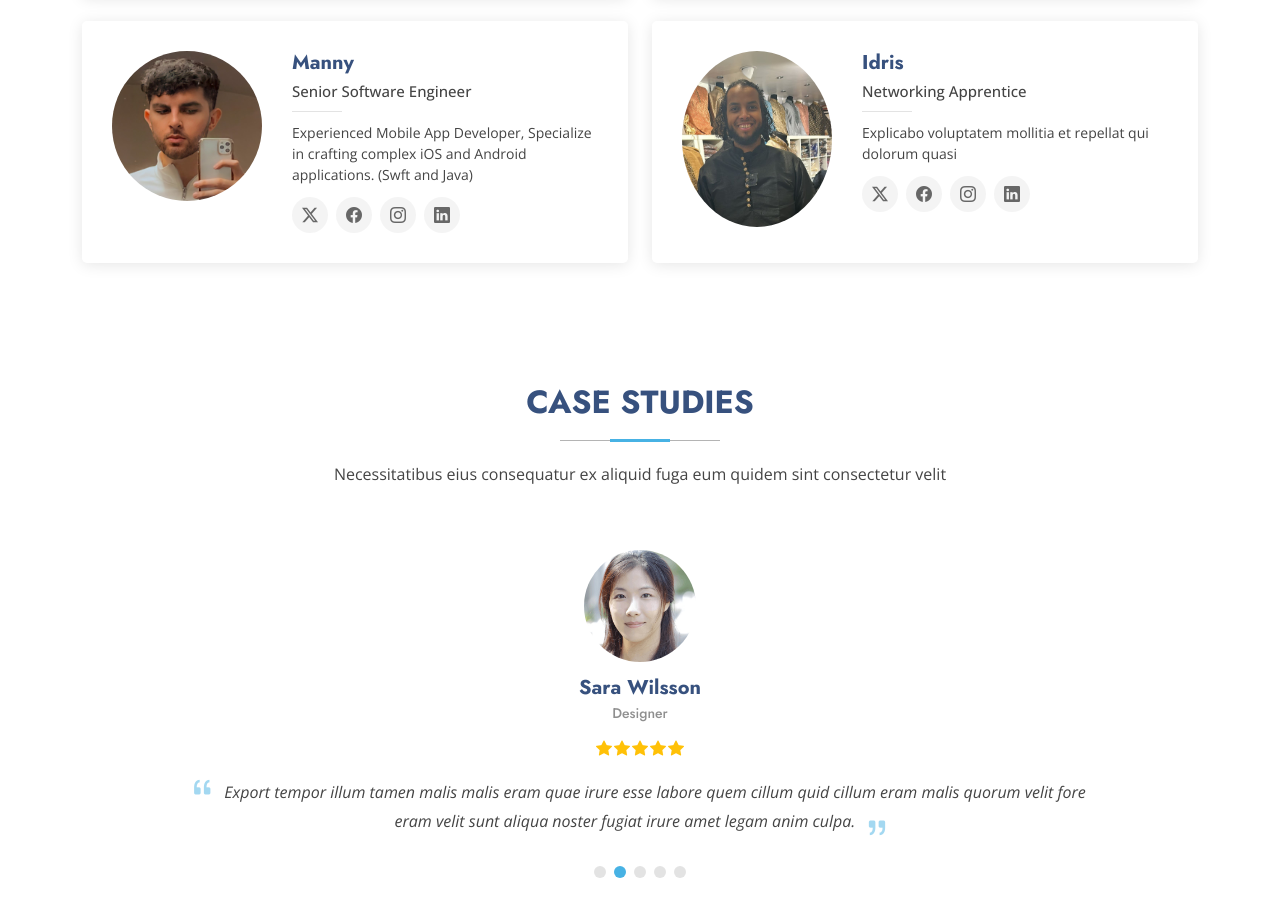
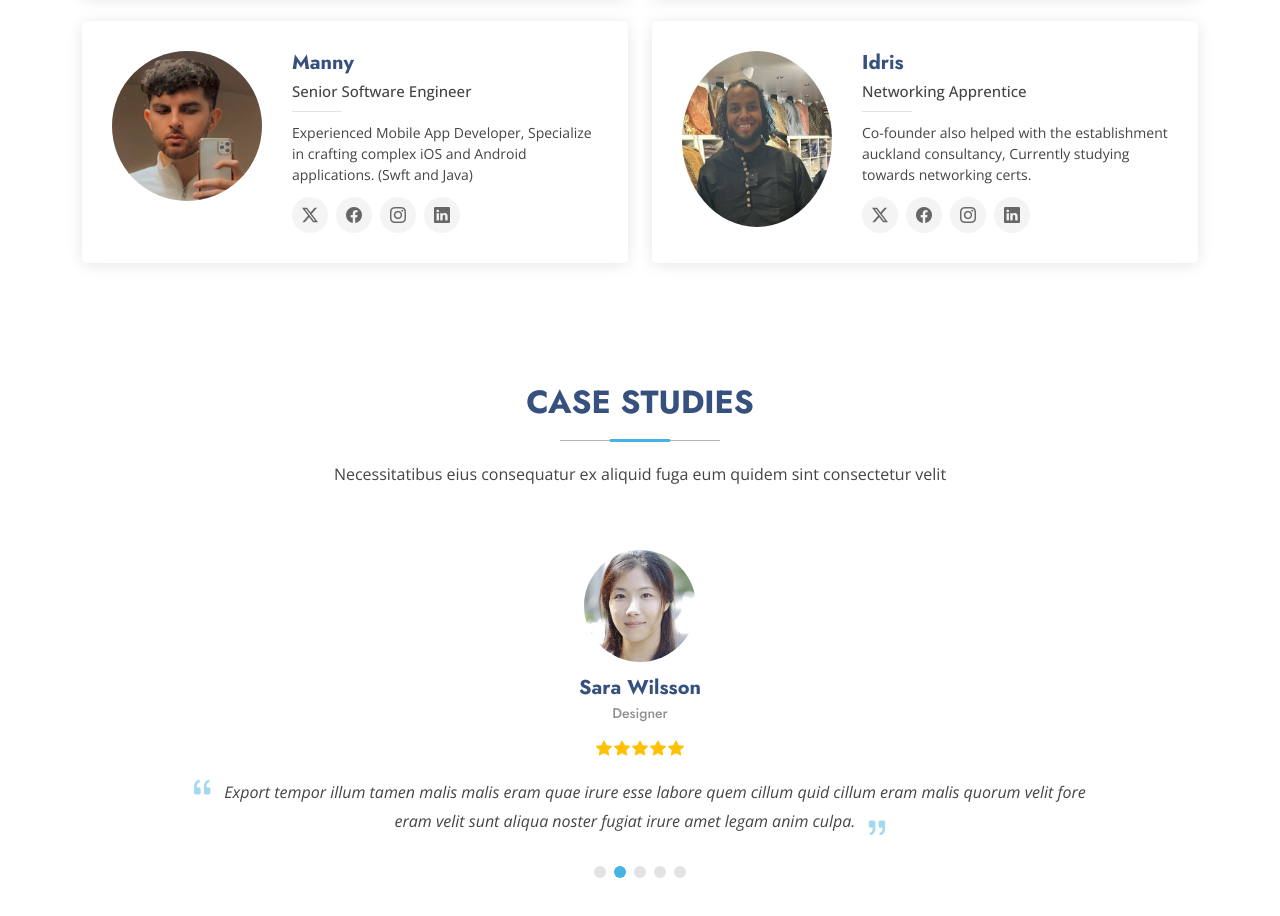
Before and after one commit to gingermuaz/Auckland-Consultancy-Limited, a plain HTML site: page index.html in a window 1280 px wide. Shown: the part 6065-6981 px from the top of the page. Drawn offline with nearby package versions, Linux system fonts and the light colour scheme.

Commit message:
Update index.html

```diff
--- a/index.html
+++ b/index.html
@@ -678,7 +678,7 @@
               <div class="member-info">
                 <h4>Idris</h4>
                 <span>Networking Apprentice</span>
-                <p>Explicabo voluptatem mollitia et repellat qui dolorum quasi</p>
+                <p>Co-founder also helped with the establishment auckland consultancy, Currently studying towards networking certs.</p>
                 <div class="social">
                   <a href=""><i class="bi bi-twitter-x"></i></a>
                   <a href=""><i class="bi bi-facebook"></i></a>
```
